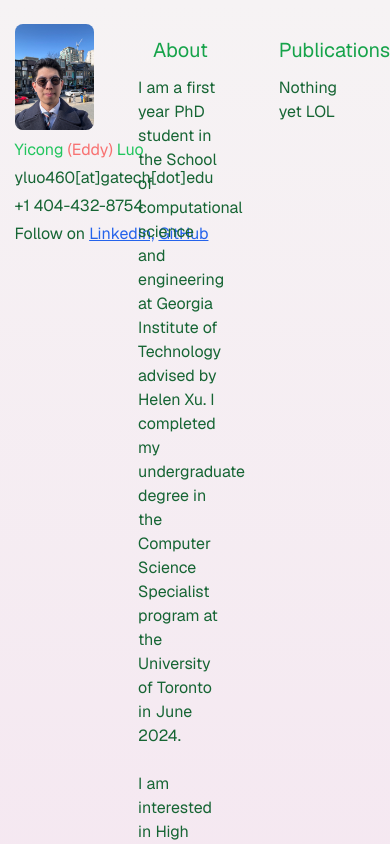
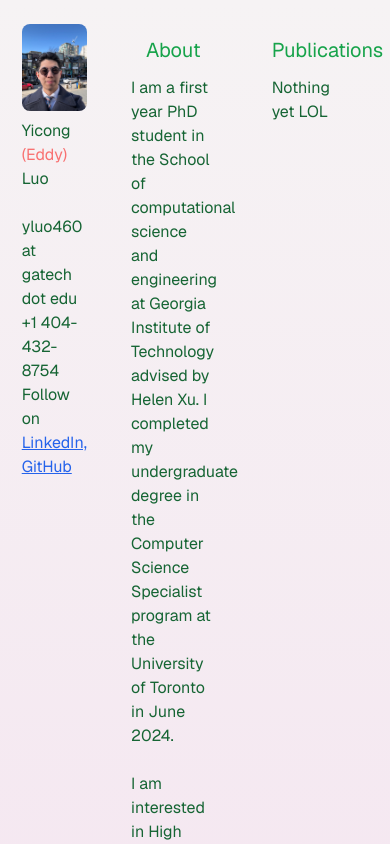
Before and after one commit to Ratbuyer/personal-website, a Next.js app: page / in a window 390 px wide. Shown: the top 844 px of the page. Built offline with nearby package versions, Linux system fonts and the light colour scheme.

Commit message:
responsive design

```diff
--- a/src/app/page.tsx
+++ b/src/app/page.tsx
@@ -16,17 +16,16 @@ export default function HomePage() {
           </div>
 
           {/* directly below the image */}
-          <div className="flex-co flex p-1">
-            <ul className="space-y-1">
-              <li className="text-green-500">
+          <div className="flex flex-col p-1">
+            <div>
               Yicong <span className="text-red-400">(Eddy)</span> Luo
-              </li>
-
-              <li>yluo460[at]gatech[dot]edu</li>
-
-              <li>+1 404-432-8754</li>
-
-              <li>
+            </div>
+            <br />
+            yluo460 at gatech dot edu
+            <br />
+            +1 404-432-8754
+            <br />
+            <div>
             Follow on{" "}
             <Link
               href="https://www.linkedin.com/in/eddyluo1"
@@ -40,8 +39,7 @@ export default function HomePage() {
             >
               GitHub
             </Link>
-              </li>
-            </ul>
+            </div>
           </div>
         </div>
 
```
Lines whose indentation alone changed are shown as unchanged.
